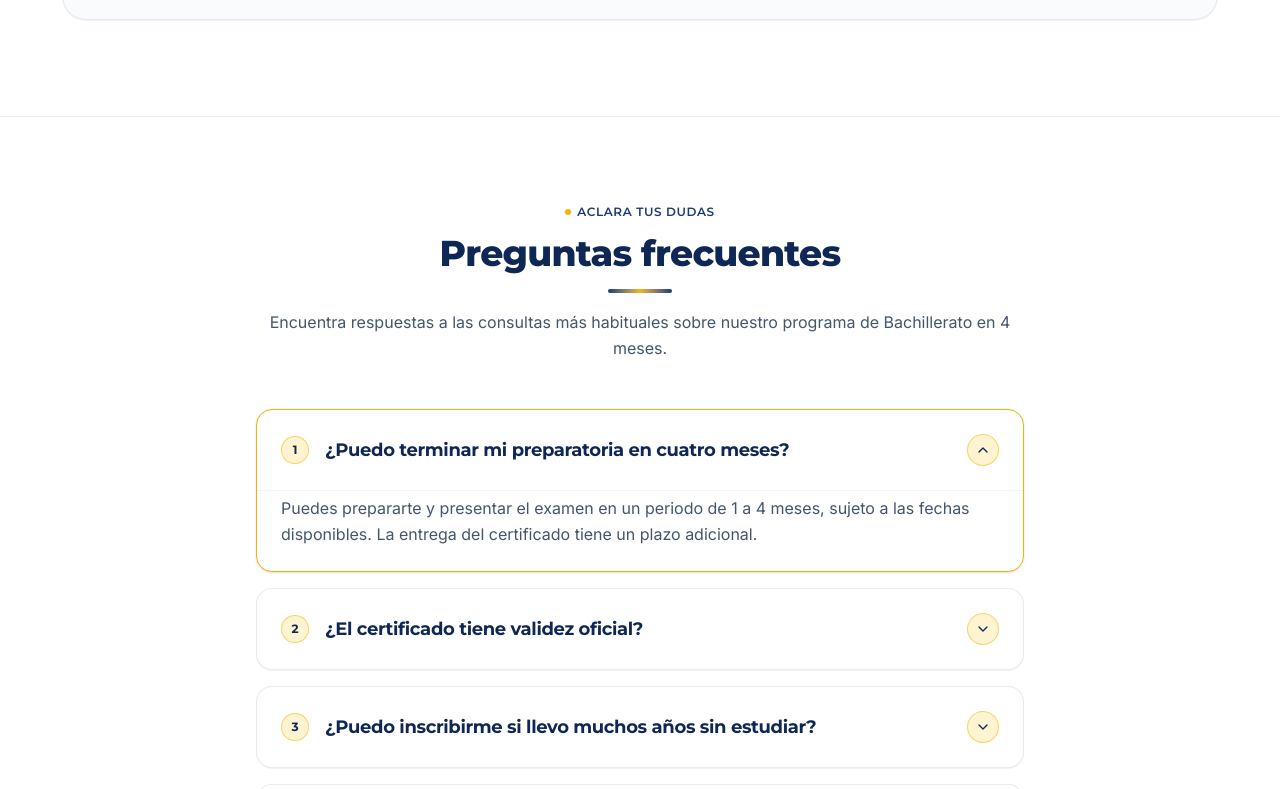
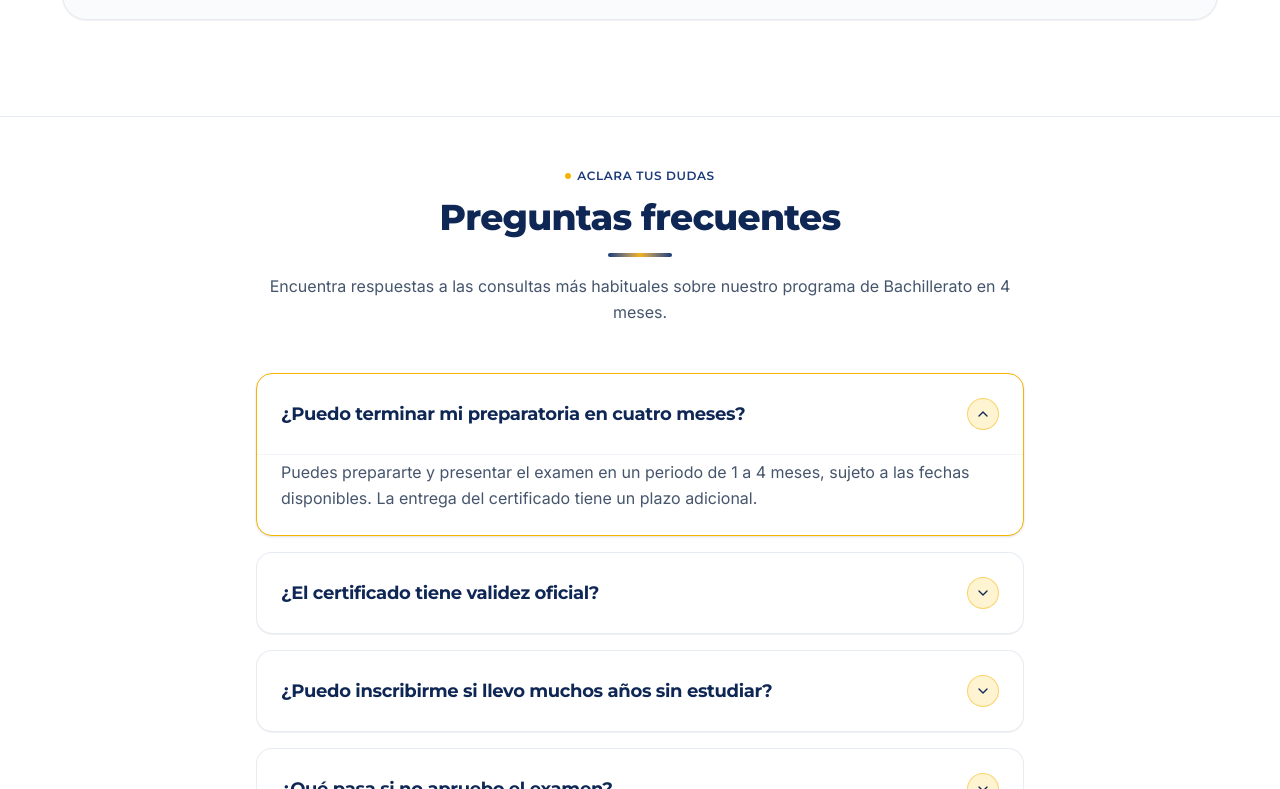
Before and after one commit to dmytro-webild/b02179c9-55a4-4431-96fc-35acbd36f5d2, a React (Vite) app: page /oferta/bachillerato-4-meses in a window 1280 px wide. Shown: the part 3831-4620 px from the top of the page. Built offline with nearby package versions, Linux system fonts and the light colour scheme.

Commit message:
Webild agent: En la página «Bachillerato en 4 meses», realiza los siguient

```diff
--- a/src/pages/OfertaBachilleratoPage.tsx
+++ b/src/pages/OfertaBachilleratoPage.tsx
@@ -516,7 +516,7 @@ export default function OfertaBachilleratoPage() {
       </section>
 
       {/* SECCIÓN 4 — PREGUNTAS FRECUENTES */}
-      <section className="py-16 sm:py-20 bg-white border-t border-slate-200/80">
+      <section className="pt-9 sm:pt-11 pb-12 sm:pb-14 bg-white border-t border-slate-200/80">
         <div className="mx-auto w-[var(--container)] px-4 sm:px-6">
           <div className="max-w-3xl mx-auto text-center mb-12">
             <span className="inline-flex items-center gap-1.5 font-['Montserrat'] font-semibold text-xs text-[#1B3A7A] uppercase tracking-wider">
@@ -548,14 +548,9 @@ export default function OfertaBachilleratoPage() {
                     aria-expanded={isOpen}
                     className="w-full text-left p-5 sm:p-6 flex items-center justify-between gap-4 cursor-pointer focus:outline-none"
                   >
-                    <div className="flex items-center gap-3 sm:gap-4 pr-2">
-                      <span className="w-7 h-7 rounded-full bg-[#FFF4D1] text-[#0F2755] font-['Montserrat'] font-bold text-xs flex items-center justify-center shrink-0 border border-[#F4B400]/50">
-                        {idx + 1}
-                      </span>
-                      <h3 className="font-['Montserrat'] font-bold text-base sm:text-lg text-[#0F2755] leading-snug">
-                        {faq.question}
-                      </h3>
-                    </div>
+                    <h3 className="font-['Montserrat'] font-bold text-base sm:text-lg text-[#0F2755] leading-snug pr-2">
+                      {faq.question}
+                    </h3>
                     <div
                       className={`w-8 h-8 rounded-full bg-[#FFF4D1] text-[#0F2755] flex items-center justify-center shrink-0 border border-[#F4B400]/50 transition-transform duration-300 ${
                         isOpen ? "rotate-180 bg-[#F4B400]" : ""
```
